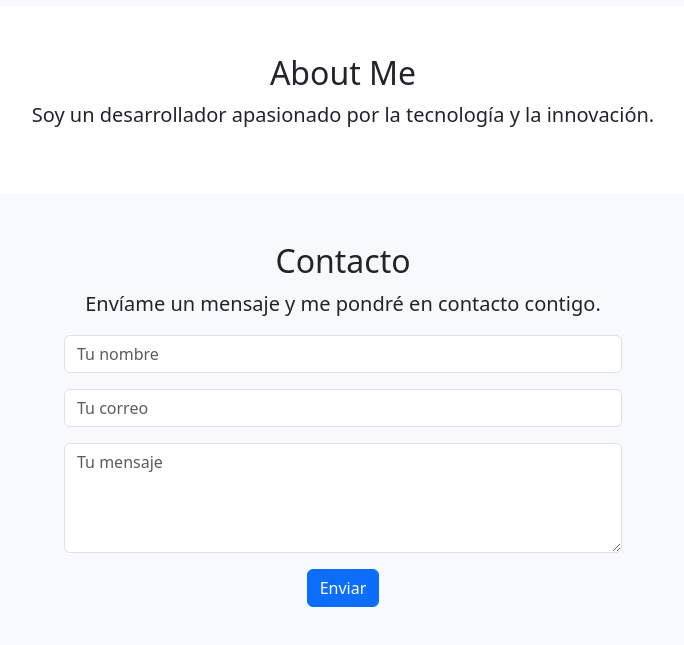
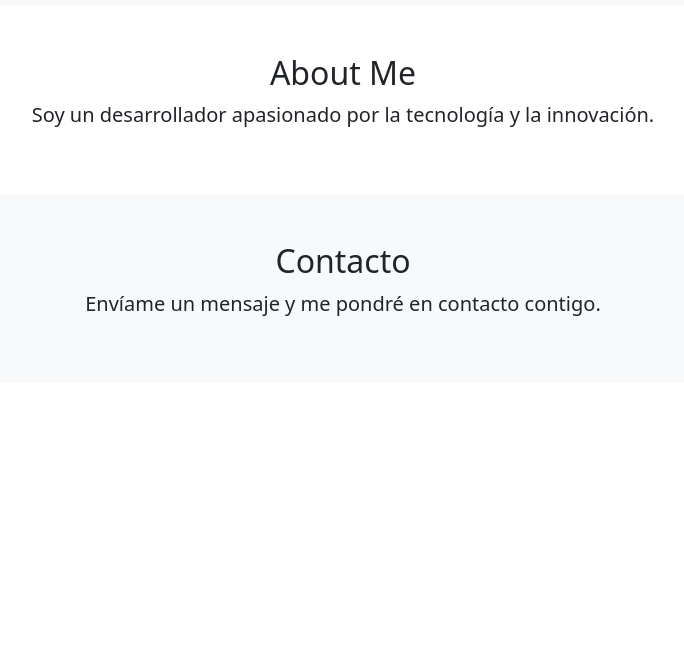
Before and after one commit to H5-JeanCFF/H5-JeanCFF.github.io, a plain HTML site: page index.html in a window 1280 px wide. Shown: the part 850-1495 px from the top of the page, without its empty margins (297-981 px from the left). After the commit the page ends 1233 px from the top, so only its background shows below. Drawn offline with nearby package versions, Linux system fonts and the light colour scheme.

Commit message:
Update index.html

```diff
--- a/index.html
+++ b/index.html
@@ -48,18 +48,6 @@
         <div class="container text-center">
             <h2>Contacto</h2>
             <p class="lead">Envíame un mensaje y me pondré en contacto contigo.</p>
-            <form class="w-50 mx-auto">
-                <div class="mb-3">
-                    <input type="text" class="form-control" placeholder="Tu nombre">
-                </div>
-                <div class="mb-3">
-                    <input type="email" class="form-control" placeholder="Tu correo">
-                </div>
-                <div class="mb-3">
-                    <textarea class="form-control" rows="4" placeholder="Tu mensaje"></textarea>
-                </div>
-                <button type="submit" class="btn btn-primary">Enviar</button>
-            </form>
         </div>
     </section>
 
```
